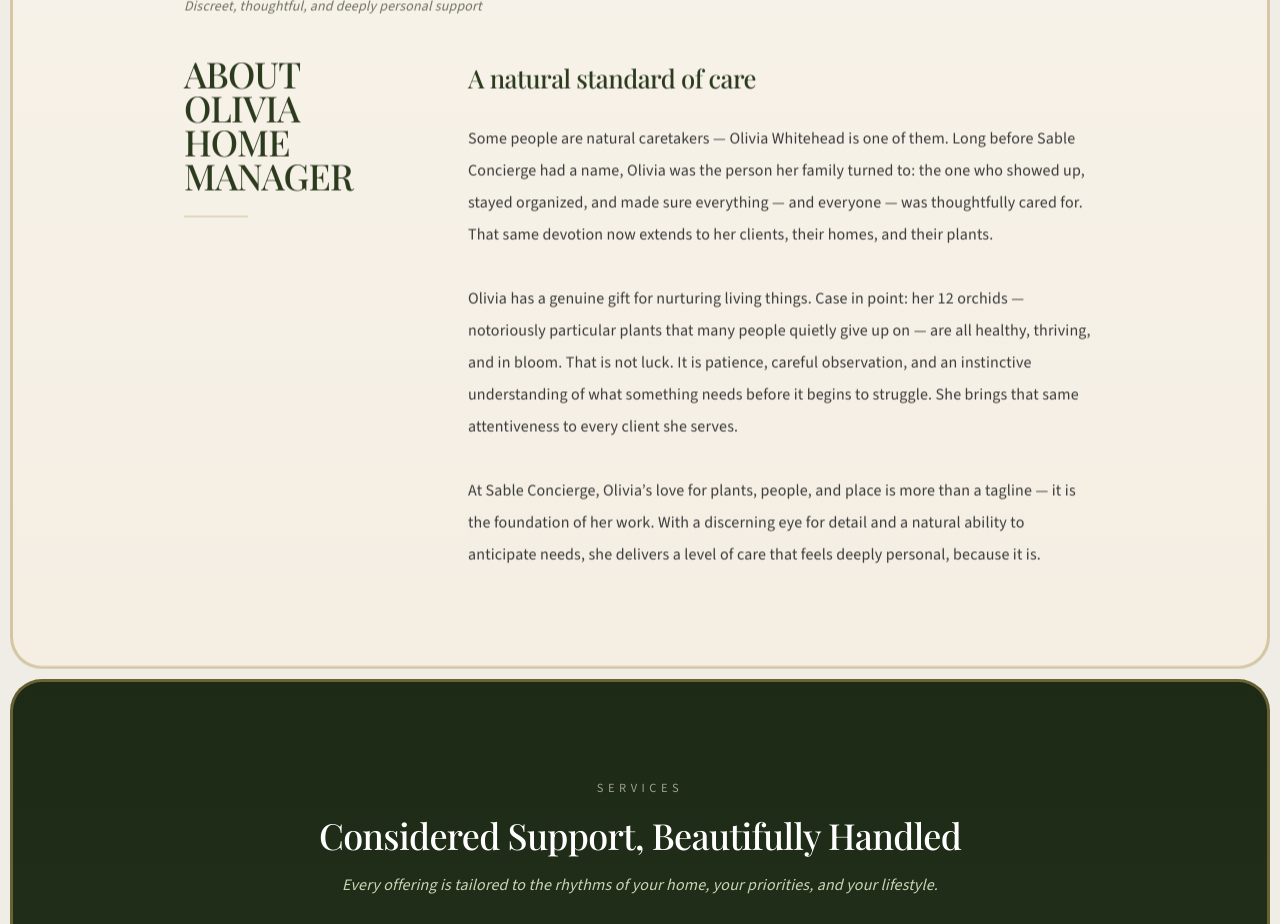
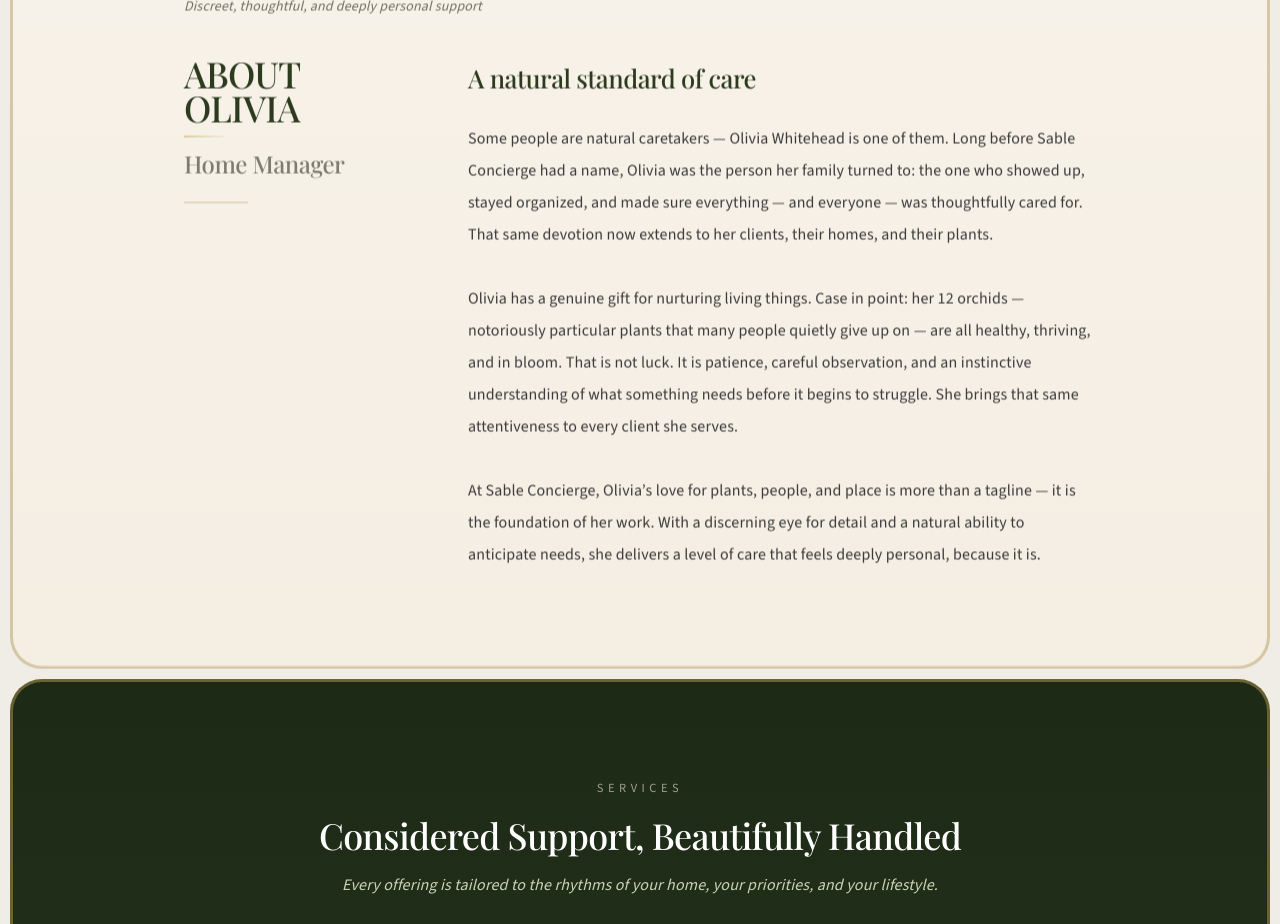
Before and after one commit to GreaterG00D/sableconcierge, a Next.js app: page / in a window 1280 px wide. Shown: the part 1280-2204 px from the top of the page. Built offline with nearby package versions, Linux system fonts and the light colour scheme.

Commit message:
titleAndHeadingStyles

```diff
--- a/app/page.tsx
+++ b/app/page.tsx
@@ -124,8 +124,11 @@
                 <div>
                   <h2 className="font-heading text-3xl leading-[0.95] tracking-[-0.03em] text-[var(--sable-dark)] sm:text-4xl">
                     {about.title.toUpperCase()}
-                    <span className="block">{about.heading.toUpperCase()}</span>
                   </h2>
+                  <div className="mt-3 h-px w-10 bg-[linear-gradient(90deg,var(--sable-gold)_0%,rgba(166,140,74,0.15)_100%)]" />
+                  <p className="mt-3 font-heading text-2xl leading-[1.2] tracking-[-0.01em] text-[rgba(58,63,45,0.65)]">
+                    {about.heading}
+                  </p>
 
                   <div className="mt-6 h-px w-16 bg-[rgba(166,140,74,0.5)]" />
                 </div>
```
